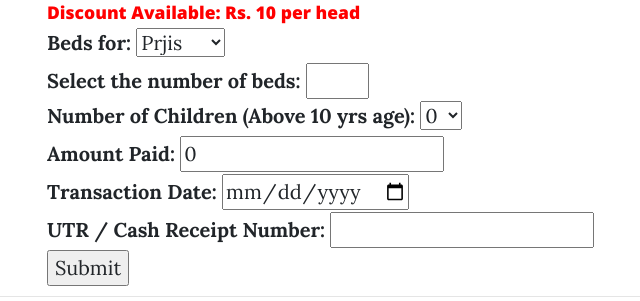
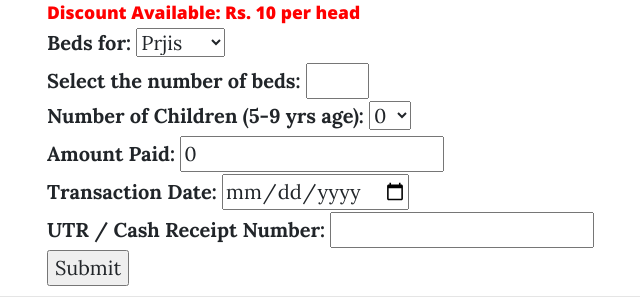
Before and after one commit to laveen01/sp-3c_yatra-1, a Flask app: template templates/do_booking.html in a window 1280 px wide. Shown: the part 1374-1675 px from the top of the page, without its empty margins (228-868 px from the left). Run offline with Flask 2, Linux system fonts and the light colour scheme; tables that the repository leaves empty hold one stand-in row (values such as "Sample post"); the template is opened without the code that fills it: values that come from a table or form of the project are taken from there, most other values are stand-ins (such as "Sample title", 1, 10 or a date in 2020); some libraries are stand-ins or nearby versions.

Commit message:
Update do_booking.html

```diff
--- a/templates/do_booking.html
+++ b/templates/do_booking.html
@@ -122,12 +122,15 @@
                   <input type="number" id="quantity_booked" name="quantity_booked" min="1" max="{{ quantity.quantity - quantity.booked }}" required><br>
               {% endif %}
 
-              <label for="number_of_children">Number of Children (Above 10 yrs age):</label>
+              <label for="number_of_children">Number of Children (5-9 yrs age):</label>
               <select id="number_of_children" name="number_of_children">
                   {% for i in range(0, 20) %}
                     <option value="{{ i }}">{{ i }}</option>
                   {% endfor %}
               </select><br>
+
+
+
 
               <label for="amount_paid">Amount Paid:</label>
               <input type="number" id="amount_paid" name="amount_paid" value="0" min="0" step="1" oninput="this.value = Math.floor(this.value)" required><br>
```
